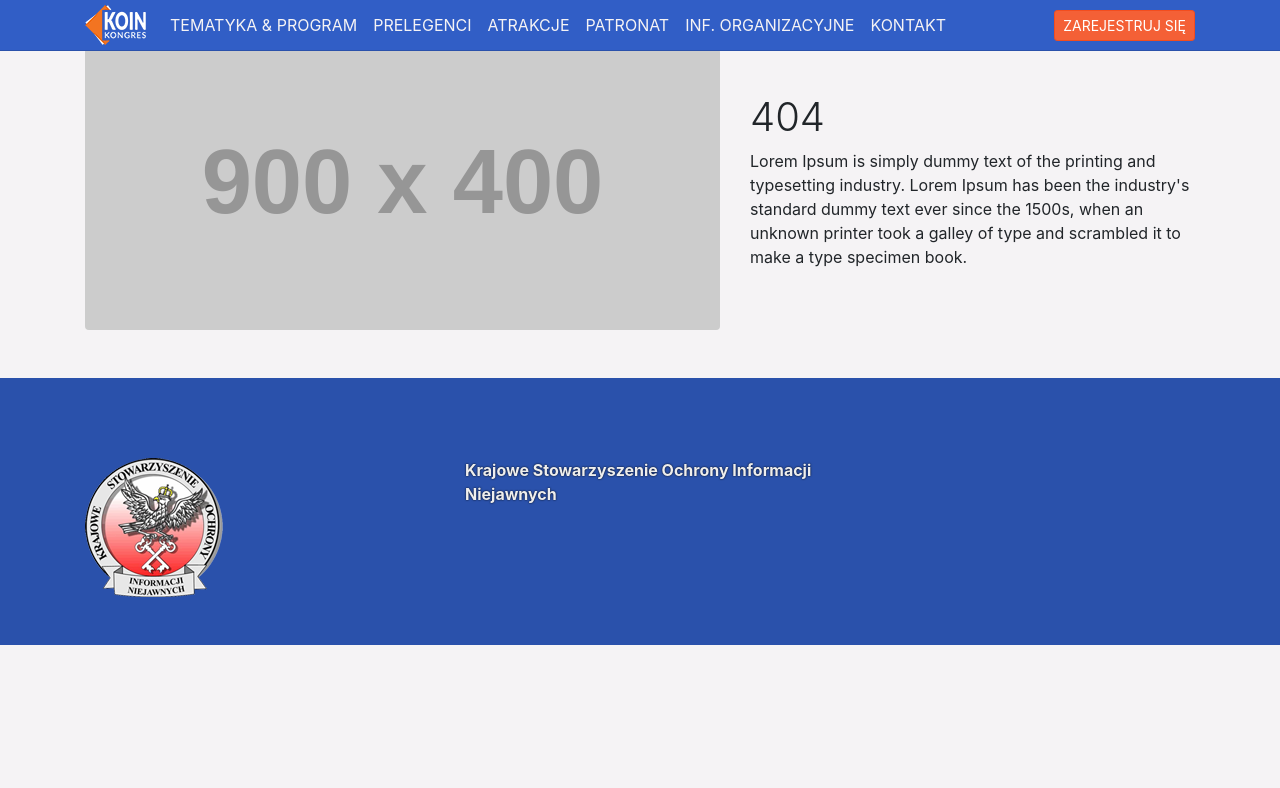
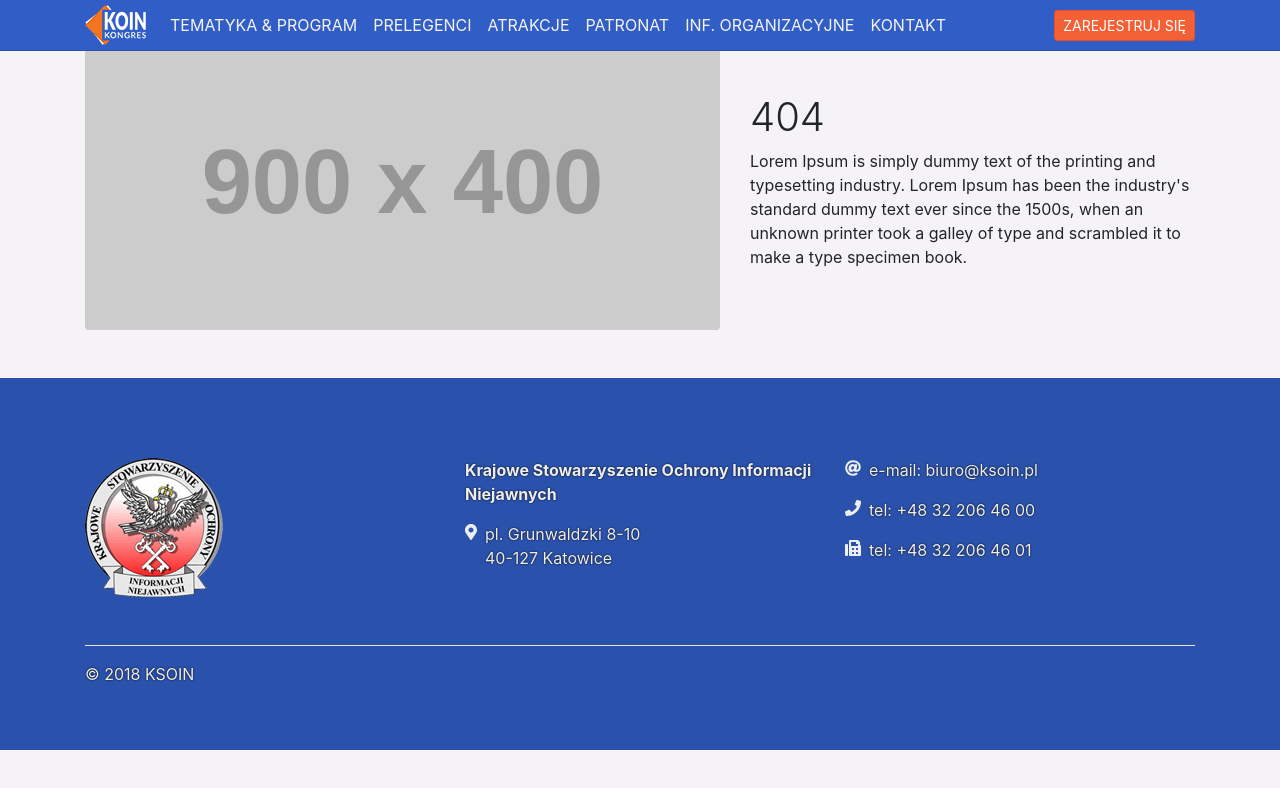
Before and after one commit to fishka11/event-site-2, a React (Create React App) app: page /404 in a window 1280 px wide. Shown: the top 788 px of the page. Built offline with nearby package versions, Linux system fonts and the light colour scheme.

Commit message:
Footer component finished, FontAwesome added

```diff
--- a/package.json
+++ b/package.json
@@ -3,6 +3,9 @@
   "version": "0.1.0",
   "private": true,
   "dependencies": {
+    "@fortawesome/fontawesome-svg-core": "^1.2.28",
+    "@fortawesome/free-solid-svg-icons": "^5.13.0",
+    "@fortawesome/react-fontawesome": "^0.1.9",
     "@testing-library/jest-dom": "^4.2.4",
     "@testing-library/react": "^9.3.2",
     "@testing-library/user-event": "^7.1.2",
--- a/src/components/App.js
+++ b/src/components/App.js
@@ -24,6 +24,16 @@ import {
 } from "../constans/Const";
 
 import "./App.css";
+
+import { library } from "@fortawesome/fontawesome-svg-core";
+import {
+  faMapMarkerAlt,
+  faAt,
+  faPhone,
+  faFax,
+} from "@fortawesome/free-solid-svg-icons";
+
+library.add(faMapMarkerAlt, faAt, faPhone, faFax);
 
 class App extends Component {
   constructor(props) {
--- a/src/components/Footer.css
+++ b/src/components/Footer.css
@@ -3,7 +3,23 @@
   padding: 5rem 0 3rem;
   text-shadow: 0 0 0.125rem #000;
 }
-
+.footer .organizer-logo {
+  margin-bottom: 2rem;
+}
+.footer,
 .footer a {
   color: #eee;
 }
+.footer address {
+  margin-bottom: 0;
+}
+.footer .address {
+  display: flex;
+  align-items: baseline;
+}
+.footer .address svg {
+  margin-right: 0.5rem;
+}
+.footer hr {
+  background-color: #fff;
+}
--- a/src/components/Footer.js
+++ b/src/components/Footer.js
@@ -4,16 +4,19 @@ import Container from "react-bootstrap/Container";
 import Row from "react-bootstrap/Row";
 import Col from "react-bootstrap/Col";
 
+import { FontAwesomeIcon } from "@fortawesome/react-fontawesome";
+
 import "./Footer.css";
 
 const Footer = (props) => {
   const { mainOrganizer } = props;
+  console.log(mainOrganizer);
 
   return (
     <footer className="footer">
       <Container>
         <Row className="justify-content-sm-center">
-          <Col md={4}>
+          <Col md={4} className="organizer-logo">
             {!!mainOrganizer.url ? (
               <a
                 target="_blank"
@@ -38,21 +41,66 @@ const Footer = (props) => {
             <Row className="justify-content-sm-center">
               <Col md={6}>
                 <address>
+                  <p>
                     <a
                       target="_blank"
                       rel="noopener noreferrer"
                       href={`http://${mainOrganizer.url}`}
                     >
-                    <strong>
-                      Krajowe Stowarzyszenie Ochrony Informacji Niejawnych
-                    </strong>
+                      <strong>{mainOrganizer.name}</strong>
                     </a>
+                  </p>
+
+                  <div className="address">
+                    <FontAwesomeIcon icon="map-marker-alt" />
+                    <p>
+                      {mainOrganizer.address}
+                      <br />
+                      {`${mainOrganizer.zip} ${mainOrganizer.city}`}
+                    </p>
+                  </div>
                 </address>
               </Col>
-              <Col md={6}></Col>
+              <Col md={6}>
+                <address>
+                  <div className="address">
+                    <FontAwesomeIcon icon="at" />
+                    <p>
+                      e-mail:{" "}
+                      <a href={`mailto:${mainOrganizer.email}`}>
+                        {mainOrganizer.email}
+                      </a>
+                    </p>
+                  </div>
+                  {mainOrganizer.phone.map((item) => (
+                    <div key={item.id} className="address">
+                      <FontAwesomeIcon icon="phone" />
+                      <p>
+                        tel:{" "}
+                        <a href={`tel:${item.tel.replace(/\s+/g, "")}`}>
+                          {item.tel}
+                        </a>
+                      </p>
+                    </div>
+                  ))}
+                  {mainOrganizer.fax.map((item) => (
+                    <div key={item.id} className="address">
+                      <FontAwesomeIcon icon="fax" />
+                      <p>
+                        tel:{" "}
+                        <a href={`tel:${item.fax.replace(/\s+/g, "")}`}>
+                          {item.fax}
+                        </a>
+                      </p>
+                    </div>
+                  ))}
+                </address>
+              </Col>
             </Row>
           </Col>
         </Row>
+        <hr />
+        <p>© 2018 {mainOrganizer.shortName}</p>
       </Container>
     </footer>
   );
--- a/src/constans/Const.js
+++ b/src/constans/Const.js
@@ -47,8 +47,8 @@ export const organizersList = [
     address: "pl. Grunwaldzki 8-10",
     zip: "40-127",
     city: "Katowice",
-    phone: ["+48 32 206 46 00"],
-    fax: ["+48 32 206 46 01"],
+    phone: [{ id: "1", tel: "+48 32 206 46 00" }],
+    fax: [{ id: "2", fax: "+48 32 206 46 01" }],
     email: ["biuro@ksoin.pl"],
   },
 ];
```
Also changed, not shown: 1 other file (tests, documents, lock files or other folders). Lines whose indentation alone changed are shown as unchanged.
